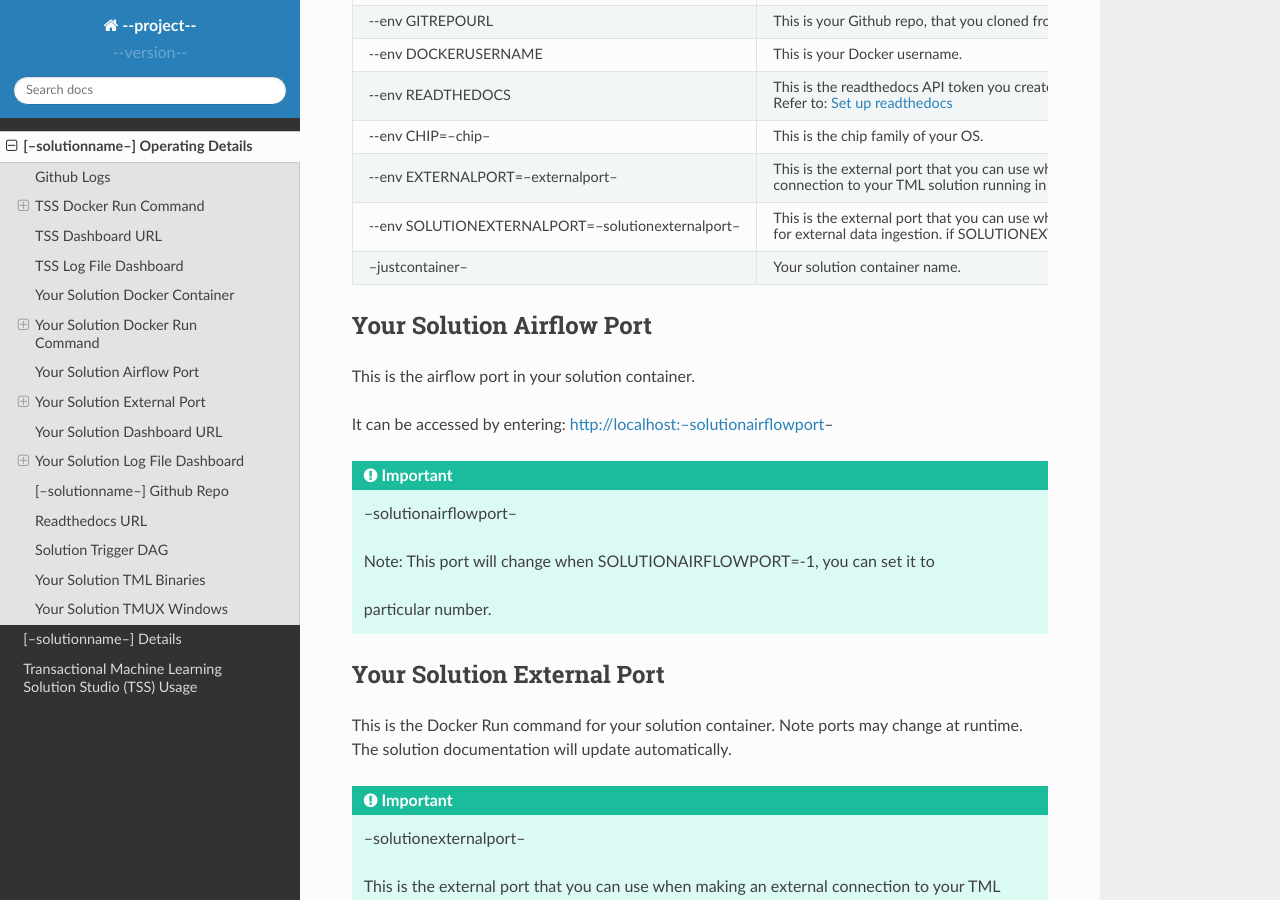
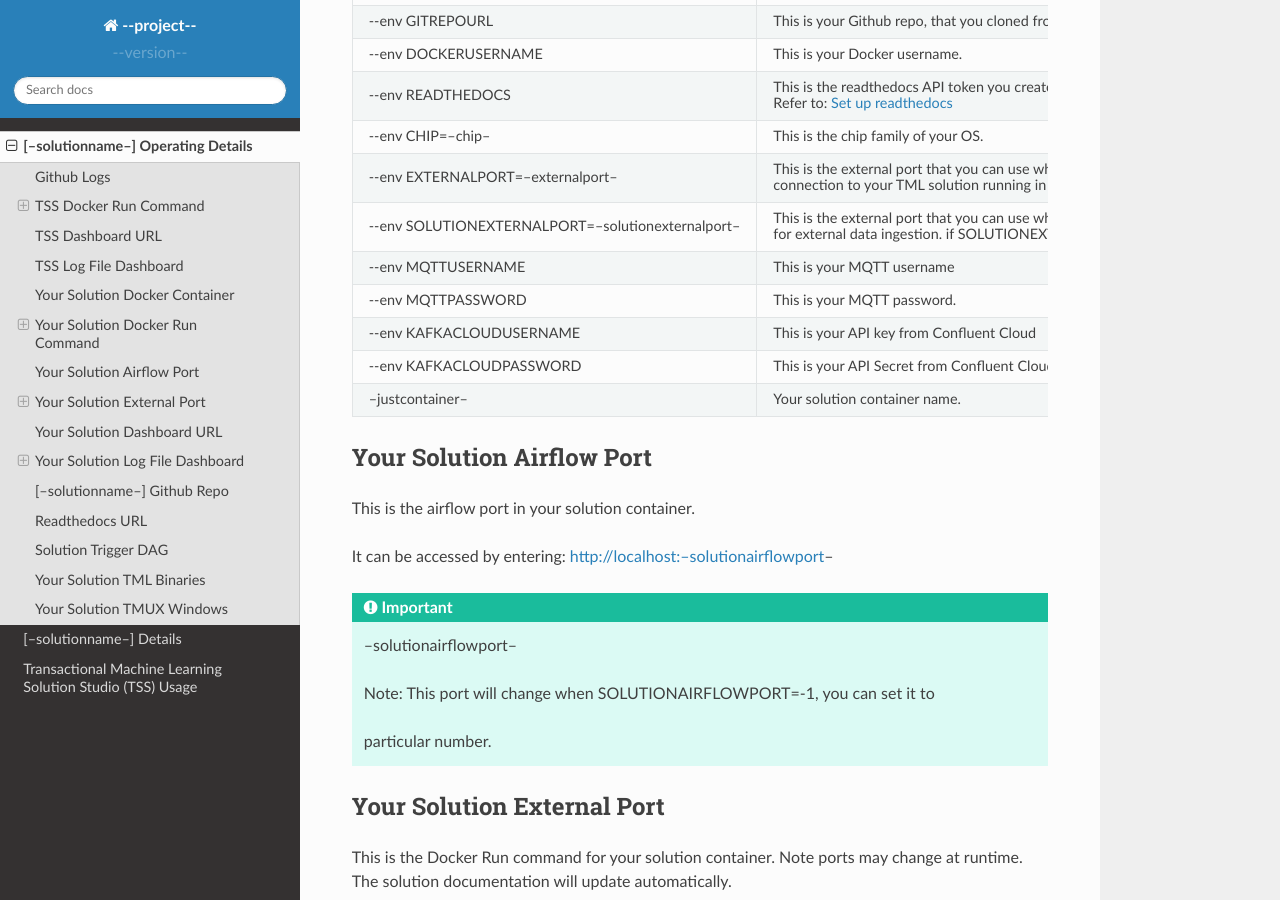
Before and after one commit to vanesalcb06/tssproject2-2b5c, a Sphinx documentation site: the page built from docs/source/operating.rst, in a window 1280 px wide and 900 px high, scrolled down 4469 px. Built offline with Sphinx 7.4.7 and the Read the Docs theme 2.0.0, drawn with Linux system fonts in a browser that asks for light colours.

Commit message:
Update operating.rst

```diff
--- a/docs/source/operating.rst
+++ b/docs/source/operating.rst
@@ -238,6 +238,14 @@ Your Solution Docker Run Command: Parameter Explanation
      - This is the external port that you can use when making an external connection to your TML solution
 
        for external data ingestion.  if SOLUTIONEXTERNALPORT=-1, TSS selects a free port randomly.
+   * - \-\-env MQTTUSERNAME
+     - This is your MQTT username
+   * - \-\-env MQTTPASSWORD
+     - This is your MQTT password.
+   * - \-\-env KAFKACLOUDUSERNAME
+     - This is your API key from Confluent Cloud
+   * - \-\-env KAFKACLOUDPASSWORD
+     - This is your API Secret from Confluent Cloud.
    * - --justcontainer--
      - Your solution container name.
 
```
